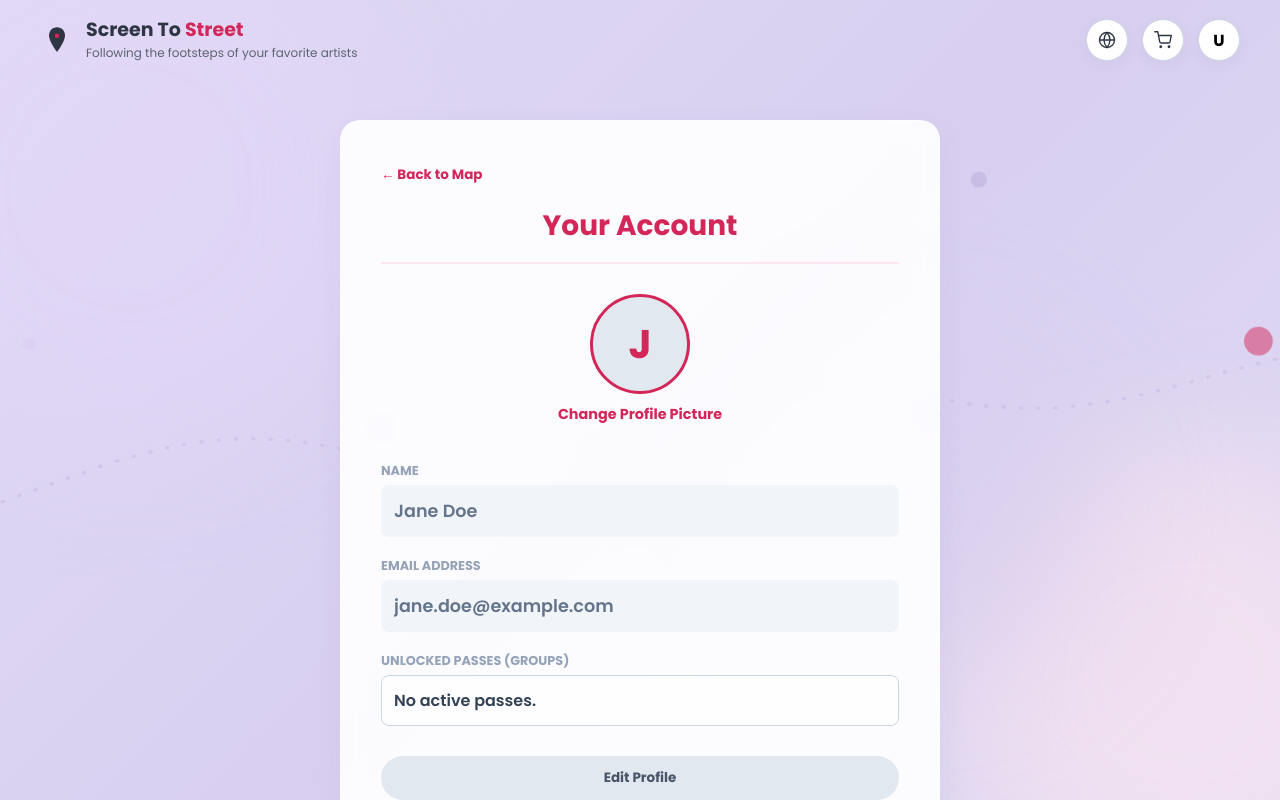
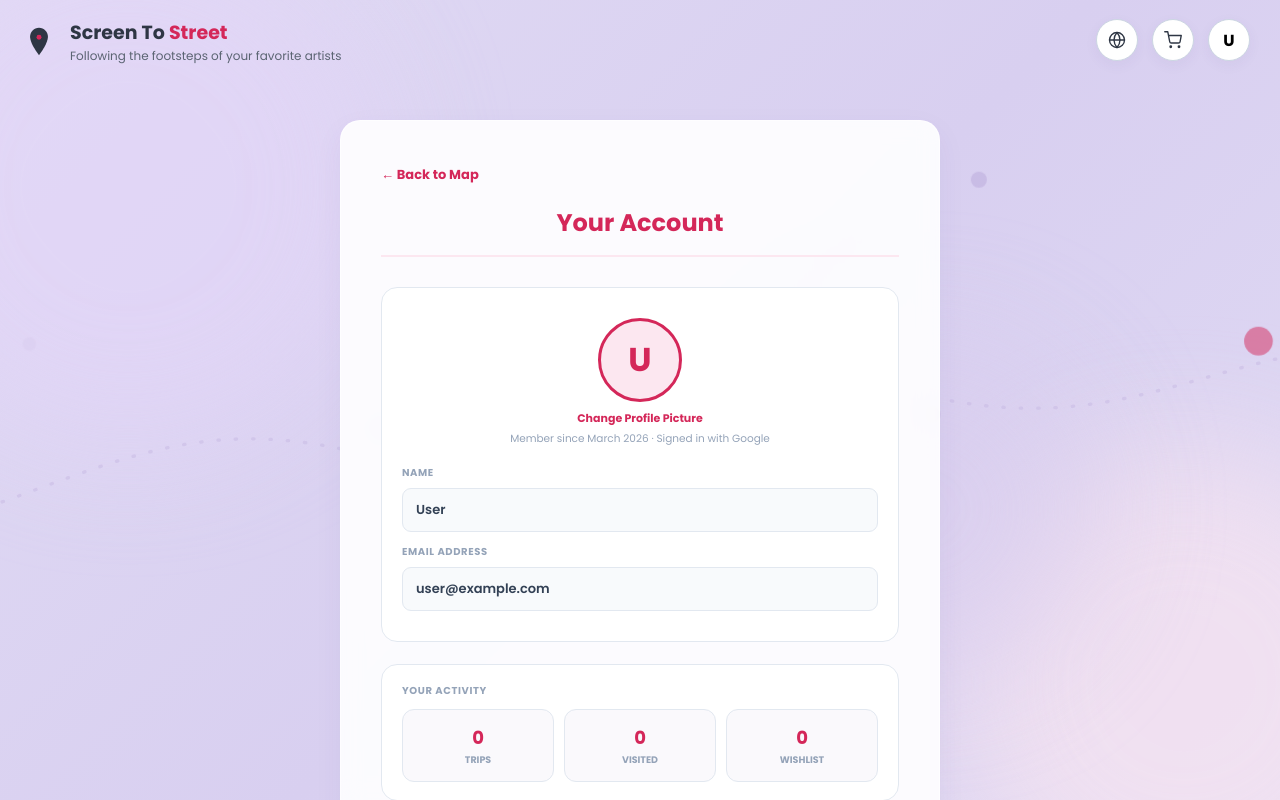
Before and after one commit to josyine/Idol-Tracker, a plain HTML site: page account.html in a window 1280 px wide. Drawn offline with Linux system fonts and the light colour scheme.

Commit message:
Revise account page layout and styles
Refactor account page layout and styles, update header structure, and enhance profile picture functionality.

```diff
--- a/account.html
+++ b/account.html
@@ -34,47 +34,25 @@
   @keyframes floatD{ 0%,100%{transform:translate(0,0) scale(1);} 50%{transform:translate(-20px,-14px) scale(.75);} }
   @keyframes float { 0% { transform: translateY(0px) scale(1); } 100% { transform: translateY(30px) scale(1.05); } }
 
-  /* HEADER */
-  .top-nav-standalone { position: fixed; top: 0; left: 0; width: 100%; height: 80px; display: flex; align-items: center; justify-content: space-between; padding: 0 40px; z-index: 2000; background: transparent; }
-  .brand-row { text-decoration: none; display: flex; align-items: center; cursor: pointer; gap: 12px; }
-  .brand-text { font-size: 19px; font-weight: 700; color: #2E3644; line-height: 1.2; }
-  .tagline { font-size: 12px; color: #5B6472; margin-top: 3px; line-height: 1.3;}
-
-  .header-actions { display: flex; align-items: center; gap: 14px; }
-  .dropdown-container { position: relative; display: inline-block; }
-  .header-icon-btn { width: 42px; height: 42px; border-radius: 50%; background: #ffffff; display: flex; align-items: center; justify-content: center; color: #2E3644; border: 1px solid #cbd5e1; cursor: pointer; transition: 0.2s; font-size: 16px; font-weight: bold; box-shadow: 0 4px 14px rgba(80,60,120,.05); }
-  .header-icon-btn:hover { background: #FCE7F0; border-color: #fbcfe8; color: #D42759; transform: translateY(-2px);}
-  .user-avatar-btn { color: #000000 !important; overflow: hidden; padding: 0;}
-
-  .dropdown-menu { position: absolute; right: 0; top: 52px; background: white; border: 1px solid #cbd5e1; border-radius: 12px; box-shadow: 0 10px 30px rgba(0,0,0,0.12); min-width: 190px; padding: 6px; display: flex; flex-direction: column; gap: 2px; z-index: 3000; }
-  .dropdown-option { padding: 10px 14px; cursor: pointer; font-size: 13px; font-weight: 500; color: #1e293b; transition: 0.2s; border-radius: 8px; display: block; text-align: left; text-decoration: none;}
-  .dropdown-option:hover { background: #f1f5f9; color: #D42759; }
-  .dropdown-divider { height: 1px; background-color: #e2e8f0; margin: 4px 8px; }
-
   /* CONTENEUR PRINCIPAL */
   .standalone-container { padding-top: 120px; padding-bottom: 50px; max-width: 600px; margin: 0 auto; position: relative; z-index: 10; width: 90%; }
   .glass-card { background: rgba(255,255,255,0.9); backdrop-filter: blur(10px); border: 1px solid rgba(255,255,255,0.6); border-radius: 20px; padding: 40px; box-shadow: 0 10px 30px rgba(80,60,120,.05); }
 
-  .page-title { color: #D42759; margin-bottom: 30px; font-size: 28px; font-weight: 700; border-bottom: 2px solid #FCE7F0; padding-bottom: 15px; text-align: center;}
-  .back-btn { display: inline-block; margin-bottom: 20px; color: #D42759; text-decoration: none; font-weight: bold; font-size: 13.5px; }
+  .page-title { color: #D42759; margin-bottom: 30px; font-size: 24px; font-weight: 700; border-bottom: 2px solid #FCE7F0; padding-bottom: 15px; text-align: center;}
+  .back-btn { display: inline-block; margin-bottom: 20px; color: #D42759; text-decoration: none; font-weight: bold; font-size: 13px; }
   .back-btn:hover { text-decoration: underline; }
 
-  /* ÉLÉMENTS ACCOUNT */
-  .profile-pic-container { text-align: center; margin-bottom: 30px; }
-  .profile-img { width: 100px; height: 100px; border-radius: 50%; object-fit: cover; border: 3px solid #D42759; margin-bottom: 10px; background: #e2e8f0; display: inline-flex; align-items: center; justify-content: center; font-size: 2.5rem; color: #D42759; font-weight: bold; }
-  .upload-btn-wrapper { position: relative; overflow: hidden; display: inline-block; cursor: pointer; color: #D42759; font-weight: bold; font-size: 0.9rem;}
-  .upload-btn-wrapper input[type=file] { font-size: 100px; position: absolute; left: 0; top: 0; opacity: 0; cursor: pointer; }
-
-  .info-group { margin-bottom: 20px; }
-  .info-group label { display: block; font-size: 0.8rem; text-transform: uppercase; color: #94a3b8; font-weight: bold; margin-bottom: 5px; }
-  .info-group input { width: 100%; font-size: 1.1rem; font-weight: 600; margin: 0; padding: 12px; border-radius: 8px; outline: none; transition: 0.3s; }
-
-  .input-readonly { background: #f1f5f9; border: 1px solid transparent; color: #64748b; cursor: default; }
-  .input-editable { background: #ffffff; border: 2px solid #D42759; color: #1e293b; box-shadow: 0 0 8px rgba(212,39,89,0.2); }
-
-  .action-btn-acc { background: #e2e8f0; color: #475569; border: none; padding: 12px 20px; border-radius: 100px; cursor: pointer; font-weight: bold; width: 100%; margin-top: 10px; transition: 0.3s; font-size: 13.5px;}
-  .action-btn-acc.edit-mode { background: #D42759; color: white; box-shadow: 0 8px 18px rgba(212,39,89,.22); }
-  .action-btn-acc.saved-mode { background: #10b981; color: white; box-shadow: 0 8px 18px rgba(16,185,129,.22); }
+  /* ÉLÉMENTS ACCOUNT (Adaptés au thème clair) */
+  .field-label {font-size:10px;font-weight:700;letter-spacing:.6px;color:#94a3b8;text-transform:uppercase;margin-bottom:7px;display:block;}
+  .field-value {background:#f8fafc;border:1px solid #e2e8f0;border-radius:9px;padding:11px 13px;font-size:13px;color:#334155;font-weight:600;}
+  .pill {display:inline-flex;align-items:center;gap:6px;font-size:11.5px;font-weight:700;padding:6px 13px;border-radius:100px;}
+  .section-title-acc {font-size:10px;font-weight:700;letter-spacing:.6px;color:#94a3b8;text-transform:uppercase;margin-bottom:10px;}
+  .stat-box {flex:1;text-align:center;background:#faf9fc;border-radius:12px;padding:14px 8px;border:1px solid #e2e8f0;}
+  .stat-num {font-size:18px;font-weight:800;color:#D42759;}
+  .stat-lab {font-size:9.5px;font-weight:700;color:#94a3b8;text-transform:uppercase;margin-top:2px;}
+  .receipt-row {display:flex;justify-content:space-between;align-items:center;padding:10px 0;border-bottom:1px solid #f1f5f9;font-size:12px;}
+  .receipt-row:last-child {border-bottom:none;}
+  .box-container {border:1px solid #e2e8f0;border-radius:16px;padding:18px 20px;margin-bottom:22px;background:#fff;}
 </style>
 <script>
     if (!sessionStorage.getItem('bgSyncTime')) { sessionStorage.setItem('bgSyncTime', Date.now()); }
@@ -100,9 +78,11 @@
     </svg>
 </div>
 
-<div class="top-nav-standalone">
+<!-- HEADER UNIVERSEL -->
+<div class="universal-header">
+    <div class="header-left">
         <a href="map.html" class="brand-row">
-        <svg width="34" height="34" viewBox="0 0 400 400" style="flex-shrink:0;">
+            <svg width="38" height="38" viewBox="0 0 400 400" style="flex-shrink:0;">
                 <path d="M200,50 C148,50 106,92 106,146 C106,220 200,340 200,340 C200,340 294,220 294,146 C294,92 252,50 200,50 Z" fill="#2E3644"/>
                 <circle cx="200" cy="150" r="26" fill="#D42759"/>
             </svg>
@@ -111,8 +91,9 @@
                 <div class="tagline" data-i18n="subtitle">Following the footsteps of your favorite artists</div>
             </div>
         </a>
+    </div>
 
-    <div class="header-actions">
+    <div class="header-right">
         <div class="dropdown-container">
             <button id="lang-btn" class="header-icon-btn" title="Langue">
                 <svg width="18" height="18" viewBox="0 0 24 24" fill="none" stroke="currentColor" stroke-width="1.8" stroke-linecap="round" stroke-linejoin="round"><circle cx="12" cy="12" r="10"></circle><line x1="2" y1="12" x2="22" y2="12"></line><path d="M12 2a15.3 15.3 0 0 1 4 10 15.3 15.3 0 0 1-4 10 15.3 15.3 0 0 1-4-10 15.3 15.3 0 0 1 4-10z"></path></svg>
@@ -148,65 +129,80 @@
 <div class="standalone-container">
     <div class="glass-card">
         <a href="map.html" class="back-btn">← Back to Map</a>
-        <h1 class="page-title" data-i18n="accountOption">Your Account</h1>
+        <h1 class="page-title">Your Account</h1>
 
-        <div class="profile-pic-container">
-            <div id="profile-preview" class="profile-img"></div>
-            <div>
-                <div class="upload-btn-wrapper">
-                    <span>Change Profile Picture</span>
-                    <input type="file" id="upload-pic" accept="image/*">
-                </div>
+        <div class="box-container" style="text-align:center; padding: 30px 20px;">
+            <div style="width:84px;height:84px;border-radius:50%;background:#FCE7F0;border:3px solid #D42759;display:flex;align-items:center;justify-content:center;font-size:33px;font-weight:700;color:#D42759;margin:0 auto;" id="profile-preview">U</div>
+            <a style="font-size:11px;font-weight:700;color:#D42759;display:block;margin:8px 0 4px 0; cursor:pointer;" onclick="document.getElementById('upload-pic').click()">Change Profile Picture</a>
+            <input type="file" id="upload-pic" accept="image/*" style="display:none;">
+            <div style="font-size:10.5px;color:#94a3b8;margin-bottom:18px;">Member since March 2026 · Signed in with Google</div>
+            <div style="text-align:left;">
+                <span class="field-label">Name</span>
+                <input type="text" id="user-name-input" class="field-value" style="width:100%; margin-bottom:12px; outline:none;" readonly>
+                <span class="field-label">Email address</span>
+                <div class="field-value" id="user-email-input">jane.doe@example.com</div>
             </div>
         </div>
 
-        <div class="info-group">
-            <label>Name</label>
-            <input type="text" id="user-name-input" class="input-readonly" readonly>
+        <div class="box-container">
+            <div class="section-title-acc">Your activity</div>
+            <div style="display:flex;gap:10px;">
+                <div class="stat-box"><div class="stat-num" id="stat-trips">0</div><div class="stat-lab">Trips</div></div>
+                <div class="stat-box"><div class="stat-num" id="stat-visited">0</div><div class="stat-lab">Visited</div></div>
+                <div class="stat-box"><div class="stat-num" id="stat-wishlist">0</div><div class="stat-lab">Wishlist</div></div>
+            </div>
         </div>
 
-        <div class="info-group">
-            <label>Email Address</label>
-            <input type="email" id="user-email-input" class="input-readonly" readonly style="cursor: not-allowed;" title="Email cannot be changed">
+        <div class="box-container">
+            <div style="display:flex;justify-content:space-between;align-items:center;margin-bottom:12px;">
+                <span class="section-title-acc" style="margin:0;">Passes &amp; billing</span>
+            </div>
+            <div style="display:flex;gap:8px;margin-bottom:12px; flex-wrap:wrap;" id="unlocked-passes">
+                <span class="pill" style="background:#e2e8f0;color:#64748b;">No active passes</span>
+            </div>
+            <div id="receipts"></div>
         </div>
 
-        <div class="info-group">
-            <label>Unlocked Passes (Groups)</label>
-            <p id="unlocked-passes" style="margin: 0; padding: 12px; background: rgba(255,255,255,0.6); border-radius: 8px; border: 1px solid #cbd5e1; font-weight:600; color: #334155;">Loading...</p>
-        </div>
-
-        <button id="toggle-action-btn" class="action-btn-acc" onclick="toggleEditMode()">Edit Profile</button>
+        <button class="gen-btn" style="width: 100%; justify-content: center;" id="toggle-action-btn" onclick="toggleEditMode()">Edit Profile</button>
     </div>
 </div>
 
 <script src="script.js"></script>
 <script>
-    // Logique spécifique à la page account (en plus de script.js)
-    const savedName = localStorage.getItem('userName') || 'Jane Doe';
-    const savedEmail = localStorage.getItem('userEmail') || 'jane.doe@example.com';
+    const savedName = localStorage.getItem('userName') || 'User';
+    const savedEmail = localStorage.getItem('userEmail') || 'user@example.com';
     const savedPic = localStorage.getItem('userPhoto');
 
     const nameInput = document.getElementById('user-name-input');
-    const emailInput = document.getElementById('user-email-input');
+    document.getElementById('user-email-input').textContent = savedEmail;
+    nameInput.value = savedName;
+
     const profilePreview = document.getElementById('profile-preview');
-    const actionBtn = document.getElementById('toggle-action-btn');
-
-    nameInput.value = savedName;
-    emailInput.value = savedEmail;
-
     if(savedPic) {
         profilePreview.style.backgroundImage = `url(${savedPic})`;
+        profilePreview.style.backgroundSize = 'cover';
         profilePreview.textContent = '';
     } else {
         profilePreview.textContent = savedName.charAt(0).toUpperCase();
     }
 
-    const unlocked = localStorage.getItem('unlockedGroups');
-    if(unlocked && unlocked !== '[]') {
-        const groups = JSON.parse(unlocked);
-        document.getElementById('unlocked-passes').textContent = groups.join(', ');
-    } else {
-        document.getElementById('unlocked-passes').textContent = 'No active passes.';
+    // Stats
+    const trips = JSON.parse(localStorage.getItem('myTrips') || '[]');
+    document.getElementById('stat-trips').textContent = trips.length;
+    const visited = JSON.parse(localStorage.getItem('visitedLocs') || '[]');
+    document.getElementById('stat-visited').textContent = visited.length;
+    const wishlist = JSON.parse(localStorage.getItem('wishlistLocs') || '[]');
+    document.getElementById('stat-wishlist').textContent = wishlist.length;
+
+    // Passes
+    const unlocked = JSON.parse(localStorage.getItem('unlockedGroups') || '[]');
+    if(unlocked.length > 0) {
+        document.getElementById('unlocked-passes').innerHTML = '';
+        document.getElementById('receipts').innerHTML = '';
+        unlocked.forEach(g => {
+            document.getElementById('unlocked-passes').innerHTML += `<span class="pill" style="background:#FCE7F0;color:#D42759;">${g}</span>`;
+            document.getElementById('receipts').innerHTML += `<div class="receipt-row"><span style="font-weight:600;color:#212832;">${g} pass</span><span style="color:#94a3b8;">14.99€</span></div>`;
+        });
     }
 
     document.getElementById('upload-pic').addEventListener('change', function(e) {
@@ -215,9 +211,9 @@
             const reader = new FileReader();
             reader.onload = function(event) {
                 profilePreview.style.backgroundImage = `url(${event.target.result})`;
+                profilePreview.style.backgroundSize = 'cover';
                 profilePreview.textContent = '';
                 localStorage.setItem('userPhoto', event.target.result);
-                // Mettre à jour l'avatar du header
                 document.querySelectorAll('.user-avatar-btn').forEach(btn => {
                     btn.innerHTML = `<img src="${event.target.result}" style="width:100%;height:100%;object-fit:cover;border-radius:50%;">`;
                 });
@@ -228,36 +224,28 @@
 
     let isEditing = false;
     function toggleEditMode() {
+        const actionBtn = document.getElementById('toggle-action-btn');
         if(!isEditing) {
             isEditing = true;
             nameInput.removeAttribute('readonly');
-            nameInput.classList.remove('input-readonly');
-            nameInput.classList.add('input-editable');
+            nameInput.style.borderColor = '#D42759';
             nameInput.focus();
-
             actionBtn.textContent = 'Save Changes';
-            actionBtn.classList.add('edit-mode');
         } else {
             isEditing = false;
             nameInput.setAttribute('readonly', true);
-            nameInput.classList.remove('input-editable');
-            nameInput.classList.add('input-readonly');
-
+            nameInput.style.borderColor = '#e2e8f0';
             localStorage.setItem('userName', nameInput.value);
 
             if(!localStorage.getItem('userPhoto')) {
                 profilePreview.textContent = nameInput.value.charAt(0).toUpperCase();
-                document.querySelectorAll('.user-avatar-btn').forEach(btn => {
-                    btn.textContent = nameInput.value.charAt(0).toUpperCase();
-                });
+                document.querySelectorAll('.user-avatar-btn').forEach(btn => btn.textContent = nameInput.value.charAt(0).toUpperCase());
             }
 
-            actionBtn.classList.remove('edit-mode');
-            actionBtn.classList.add('saved-mode');
+            actionBtn.style.background = '#10b981';
             actionBtn.textContent = '✓ Saved Successfully';
-
             setTimeout(() => {
-                actionBtn.classList.remove('saved-mode');
+                actionBtn.style.background = '#D42759';
                 actionBtn.textContent = 'Edit Profile';
             }, 2000);
         }
```
Lines whose indentation alone changed are shown as unchanged.
